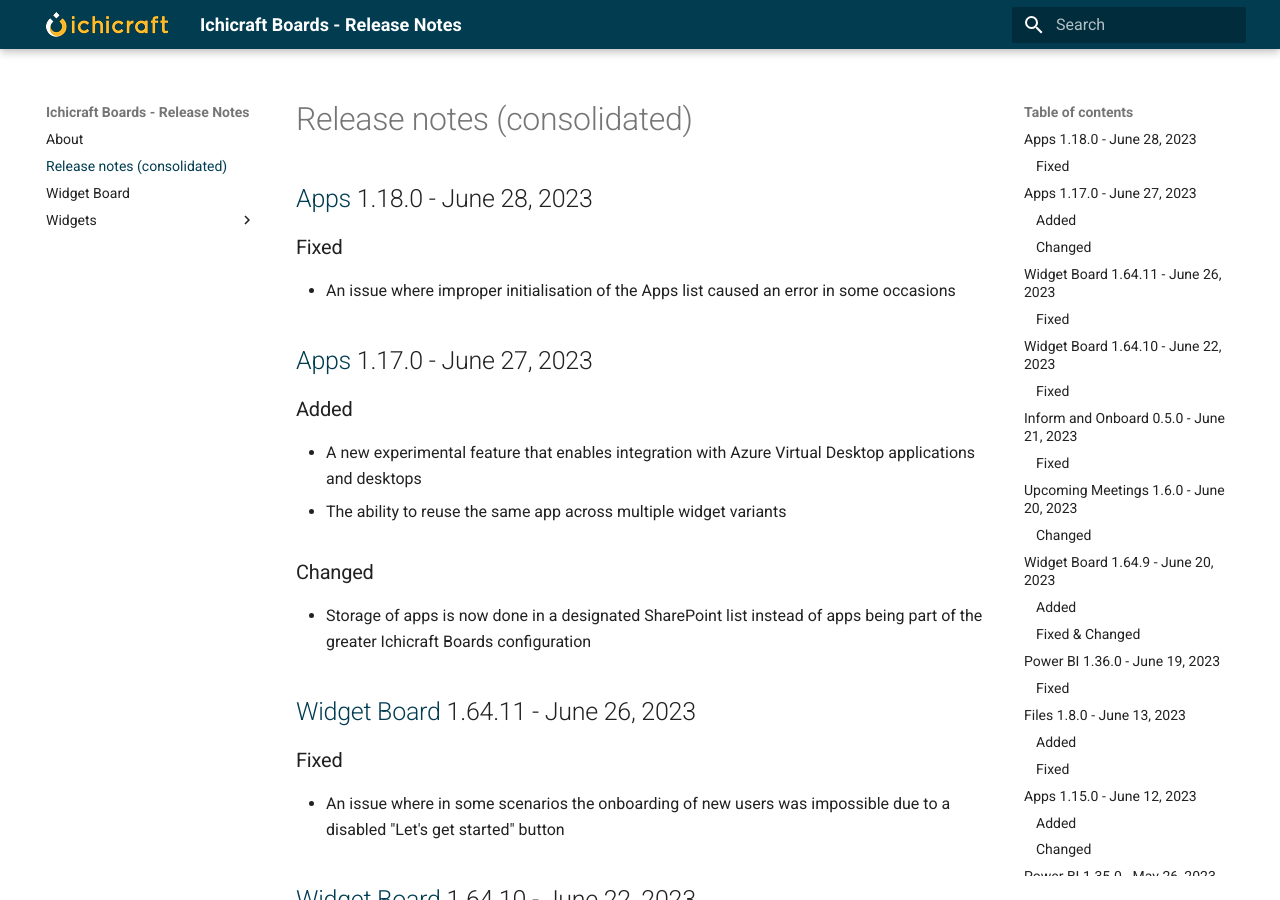
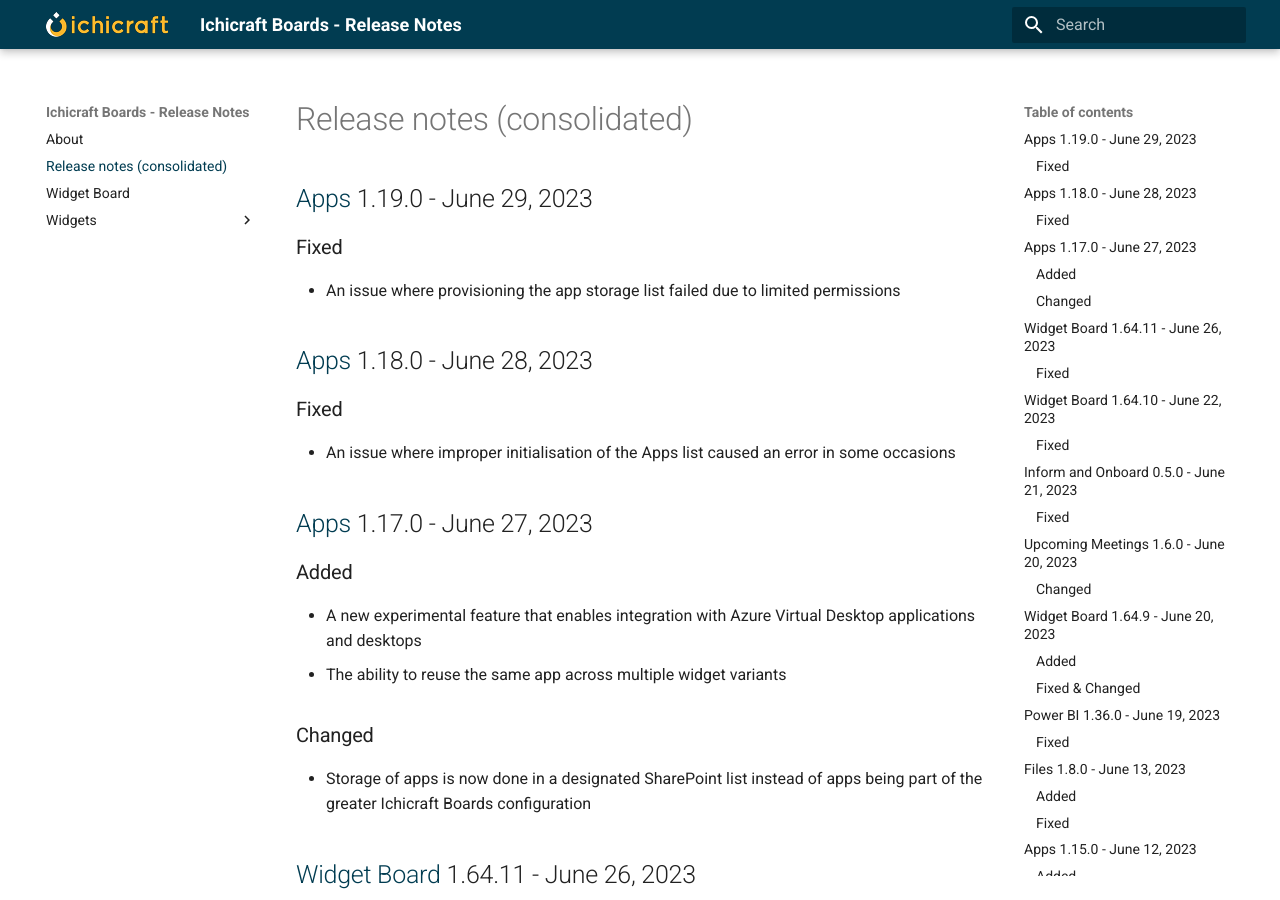
Before and after one commit to ichicraft/widgets-docs, an MkDocs documentation site: the page built from docs/Release-notes-(consolidated).md, in a window 1280 px wide and 900 px high. Built offline with MkDocs 1.6.1 and Material for MkDocs 9.7.7, drawn with Linux system fonts in a browser that asks for light colours.

Commit message:
Release notes updated by BuildService

```diff
--- a/docs/Release-notes-(consolidated).md
+++ b/docs/Release-notes-(consolidated).md
@@ -1,3 +1,8 @@
+## [Apps](./Widgets/Apps.md) 1.19.0 - June 29, 2023
+
+### Fixed
+- An issue where provisioning the app storage list failed due to limited permissions
+
 ## [Apps](./Widgets/Apps.md) 1.18.0 - June 28, 2023
 
 ### Fixed
```
Also changed, not shown: docs/Widgets/Apps.md (+5 -0 lines).
